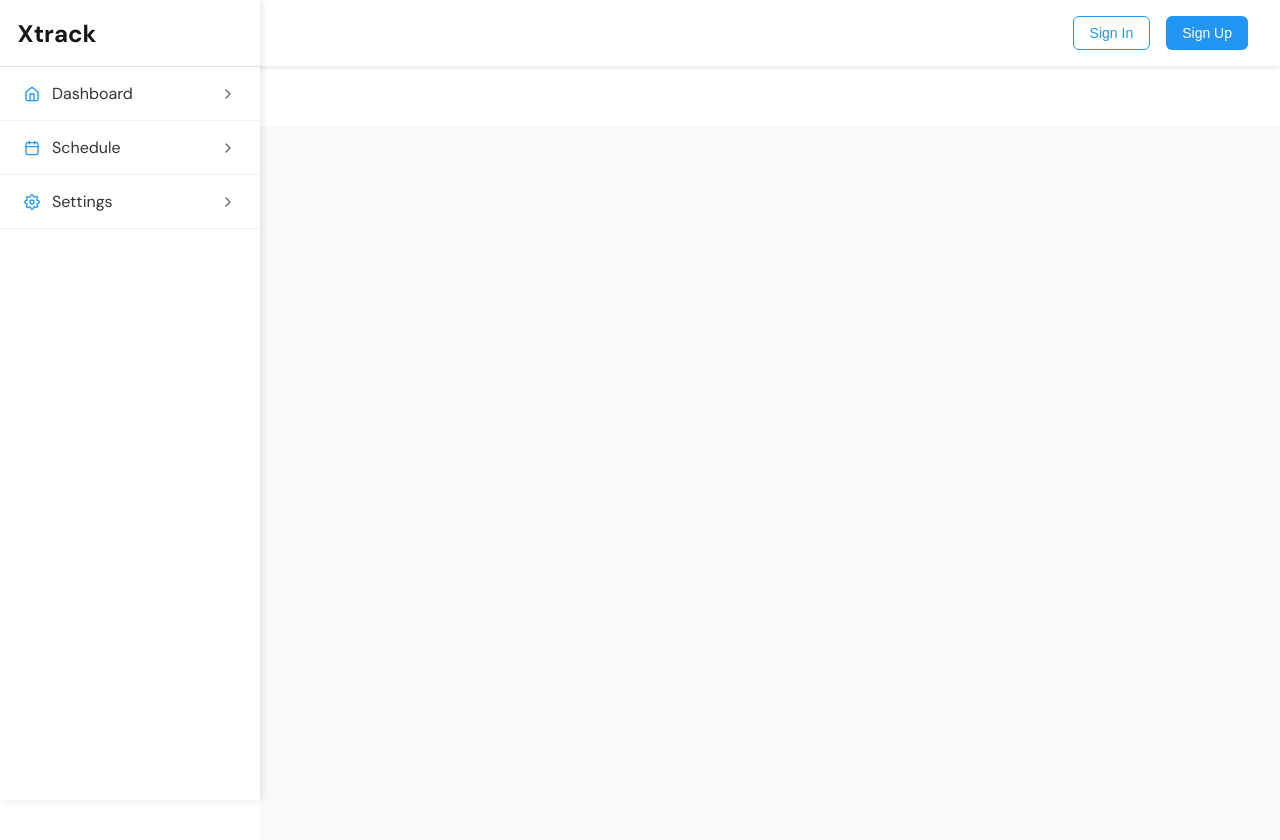
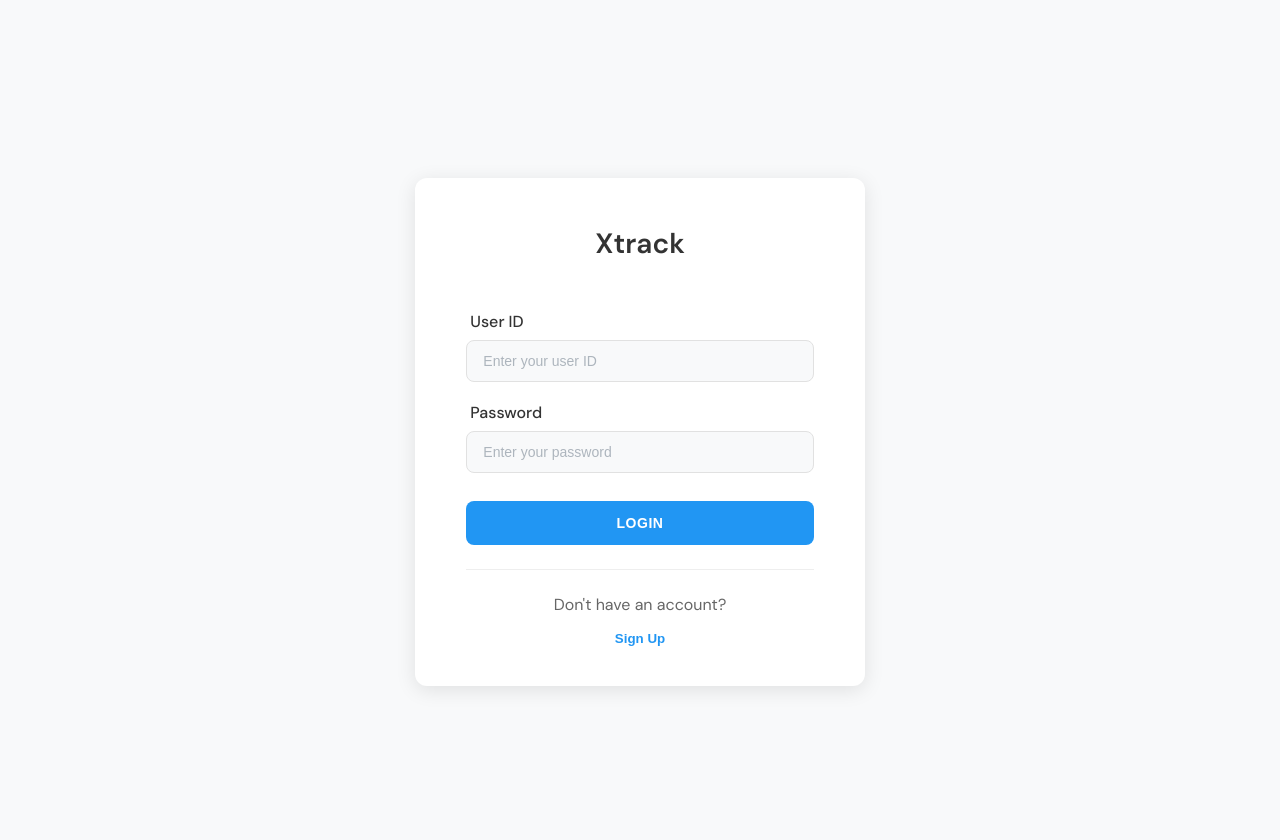
Before and after one commit to petersafwat11/Xtrack-frontend, a Next.js app: page /login in a window 1280 px wide. Shown: the top 840 px of the page. Built offline with nearby package versions, Linux system fonts and the light colour scheme.

Commit message:
changed the flow a little

```diff
--- a/app/layout.js
+++ b/app/layout.js
@@ -2,11 +2,11 @@
 import { Geist } from "next/font/google";
 import "./globals.css";
 import Menu from "./ui/layout/menu/Menu";
-import Header from "./ui/layout/header/Header";
 import styles from "./layout.module.css";
 import { useState } from "react";
 import { DMSans } from "./fonts";
 import { Toaster } from "react-hot-toast";
+import { usePathname } from "next/navigation";
 // export const metadata = {
 //   title: "Dashboard",
 //   description: "Dashboard application",
@@ -14,6 +14,8 @@ import { Toaster } from "react-hot-toast";
 
 export default function RootLayout({ children }) {
   const [isMenuOpen, setIsMenuOpen] = useState(true);
+  const pathname = usePathname();
+  const isLoginPage = pathname === "/login";
 
   const toggleMenu = () => setIsMenuOpen(!isMenuOpen);
 
@@ -22,10 +24,11 @@ export default function RootLayout({ children }) {
       <body className={DMSans.className}>
         <Toaster position="top-right" />
         <div className={styles.layout}>
-          <Header onMenuToggle={toggleMenu} isMenuOpen={isMenuOpen} />
-          <Menu isOpen={isMenuOpen} />
+          {!isLoginPage && <Menu isOpen={isMenuOpen} />}
           <main
-            className={`${styles.main} ${!isMenuOpen ? styles.expanded : ""}`}
+            className={`${styles.main} ${
+              !isMenuOpen || isLoginPage ? styles.expanded : ""
+            }`}
           >
             {children}
           </main>
--- a/app/layout.module.css
+++ b/app/layout.module.css
@@ -7,7 +7,6 @@
 .main {
   flex: 1;
   margin-left: 260px;
-  margin-top: 60px; /* Height of the header */
   padding: 2rem;
   background-color: #f8f9fa;
   min-height: calc(100vh - 60px);
--- a/app/login/page.js
+++ b/app/login/page.js
@@ -2,10 +2,12 @@ import React from "react";
 import classes from "./page.module.css";
 import LoginForm from "../ui/loginForm/LoginForm";
 
-const Login = async () => {
+const Login = () => {
   return (
-    <div className={classes["page"]}>
-      <LoginForm />
+    <div className={classes.page}>
+      <div className={classes.container}>
+        <LoginForm />
+      </div>
     </div>
   );
 };
--- a/app/login/page.module.css
+++ b/app/login/page.module.css
@@ -1,3 +1,19 @@
 /* .page {
   padding: 2rem 6rem;
 } */
+
+.page {
+  min-height: 100vh;
+  display: flex;
+  align-items: center;
+  justify-content: center;
+  background-color: #f8f9fa;
+}
+
+.container {
+  width: min(450px, 90%);
+  padding: 2rem;
+  background: white;
+  border-radius: 12px;
+  box-shadow: 0 4px 20px rgba(0, 0, 0, 0.1);
+}
--- a/app/ui/loginForm/LoginForm.js
+++ b/app/ui/loginForm/LoginForm.js
@@ -4,9 +4,11 @@ import styles from "./loginForm.module.css";
 import { toast } from "react-hot-toast";
 import api from "@/app/lib/axios";
 import { useRouter } from "next/navigation";
+import Signup from "../signupForm/signup";
 
-const LoginForm = ({ isOpen, onClose }) => {
+const LoginForm = () => {
   const router = useRouter();
+  const [isSignupOpen, setIsSignupOpen] = useState(false);
   const [formData, setFormData] = useState({
     user_id: "",
     user_pwd: "",
@@ -32,8 +34,7 @@ const LoginForm = ({ isOpen, onClose }) => {
         localStorage.setItem("token", response.data.token);
         localStorage.setItem("user", JSON.stringify(response.data.data.user));
         toast.success("Login successful!");
-        onClose();
-        router.push("/forget-password");
+        router.push("/dashboard");
       }
     } catch (error) {
       const errorMessage = error.response?.data?.message || "Login failed";
@@ -42,14 +43,10 @@ const LoginForm = ({ isOpen, onClose }) => {
     }
   };
 
-  if (!isOpen) return null;
-
   return (
-    <div className={styles.overlay}>
-      <div className={styles.modal}>
-        <button className={styles.closeButton} onClick={onClose}>
-          ×
-        </button>
+    <>
+      <Signup isOpen={isSignupOpen} onClose={() => setIsSignupOpen(false)} />
+      <div className={styles.container}>
         <h2 className={styles.title}>Xtrack</h2>
         <form onSubmit={handleSubmit} className={styles.form}>
           <div className={styles.inputGroup}>
@@ -85,8 +82,17 @@ const LoginForm = ({ isOpen, onClose }) => {
             Login
           </button>
         </form>
+        <div className={styles.signupPrompt}>
+          <p>{`Don't have an account?`}</p>
+          <button
+            onClick={() => setIsSignupOpen(true)}
+            className={styles.signupButton}
+          >
+            Sign Up
+          </button>
+        </div>
       </div>
-    </div>
+    </>
   );
 };
 
--- a/app/ui/loginForm/loginForm.module.css
+++ b/app/ui/loginForm/loginForm.module.css
@@ -1,6 +1,6 @@
 .container {
   width: min(25rem, 90%);
-  margin: 5rem auto 0;
+  margin: 0 auto;
 }
 .form {
   border-radius: 0.75rem;
@@ -32,7 +32,6 @@
   font-size: 0.75rem;
   /* color: var(--black-90); */
   color: #d32626;
-
   font-weight: 500;
 }
 .login-button {
@@ -213,3 +212,30 @@
     padding: 0.75rem;
   }
 }
+
+.signupPrompt {
+  margin-top: 1.5rem;
+  text-align: center;
+  padding-top: 1.5rem;
+  border-top: 1px solid #eee;
+}
+
+.signupPrompt p {
+  color: #666;
+  margin-bottom: 0.5rem;
+}
+
+.signupButton {
+  background: none;
+  border: none;
+  color: #2196f3;
+  font-weight: 600;
+  cursor: pointer;
+  padding: 0.5rem 1rem;
+  transition: color 0.2s ease;
+}
+
+.signupButton:hover {
+  color: #1976d2;
+  text-decoration: underline;
+}
--- a/app/ui/signupForm/signup.js
+++ b/app/ui/signupForm/signup.js
@@ -3,7 +3,7 @@ import React, { useState } from "react";
 import ReCAPTCHA from "react-google-recaptcha";
 import styles from "./signup.module.css";
 import { COUNTRIES } from "@/app/utils/countries";
-import { toast, Toaster } from "react-hot-toast";
+import { toast } from "react-hot-toast";
 import api from "@/app/lib/axios";
 
 const Signup = ({ isOpen, onClose }) => {
@@ -17,6 +17,8 @@ const Signup = ({ isOpen, onClose }) => {
   });
   const [captchaValue, setCaptchaValue] = useState(null);
   const [error, setError] = useState("");
+
+  if (!isOpen) return null;
 
   const handleChange = (e) => {
     const { name, value } = e.target;
@@ -69,12 +71,8 @@ const Signup = ({ isOpen, onClose }) => {
     }
   };
 
-  if (!isOpen) return null;
-
   return (
     <div className={styles.overlay}>
-      {/* <Toaster position="top-center" reverseOrder={false} /> */}
-
       <div className={styles.modal}>
         <button className={styles.closeButton} onClick={onClose}>
           ×
--- a/next.config.mjs
+++ b/next.config.mjs
@@ -1,7 +1,8 @@
 /** @type {import('next').NextConfig} */
 const nextConfig = {
   env: {
-    BACKEND_SERVER: "https://xtrack-backend-production.up.railway.app",
+    BACKEND_SERVER: "https://web-production-6b66.up.railway.app",
+    // BACKEND_SERVER: "http://localhost:5000",
   },
   images: {
     remotePatterns: [
```
Also changed, not shown: middleware.js (added, +47 -0 lines), .eslintrc.json.
